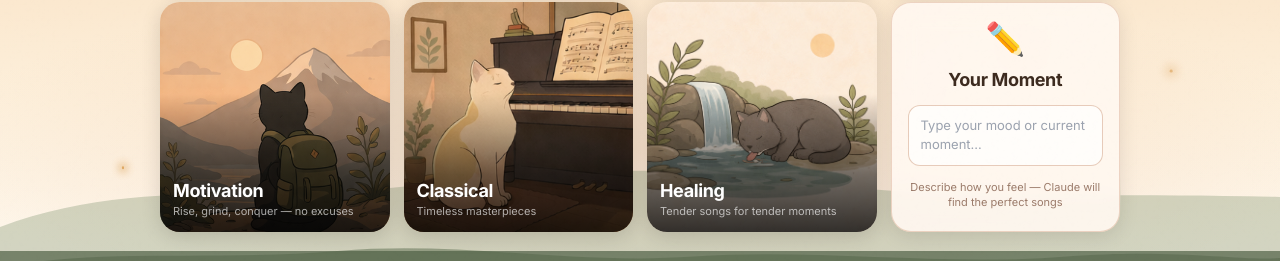
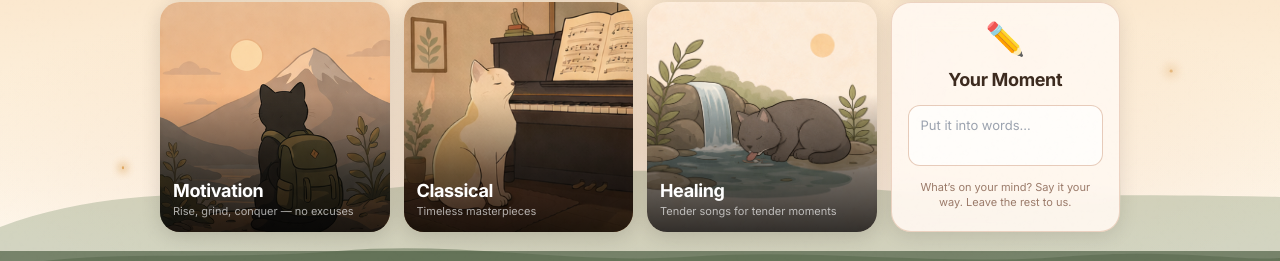
Before and after one commit to er5995/music-rec, a React (Vite) app: page / in a window 1280 px wide. Shown: the part 493-754 px from the top of the page. Built offline with nearby package versions, Linux system fonts and the light colour scheme.

Commit message:
Update MoodGrid.tsx

```diff
--- a/src/components/MoodGrid.tsx
+++ b/src/components/MoodGrid.tsx
@@ -188,7 +188,7 @@ function CustomCard({ value, onChange, index }: CustomCardProps) {
       <textarea
         value={value}
         onChange={(e) => onChange(e.target.value)}
-        placeholder="Type your mood or current moment…"
+        placeholder="Put it into words…"
         rows={4}
         style={{
           width: '100%',
@@ -209,7 +209,7 @@ function CustomCard({ value, onChange, index }: CustomCardProps) {
       />
 
       <div style={{ fontSize: 11, color: '#9B7B6A', textAlign: 'center', lineHeight: 1.4 }}>
-        Describe how you feel — Claude will find the perfect songs
+        What’s on your mind? Say it your way. Leave the rest to us.
       </div>
     </motion.div>
   )
```
